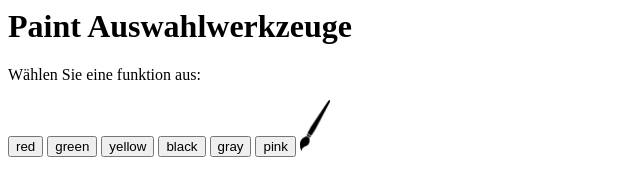
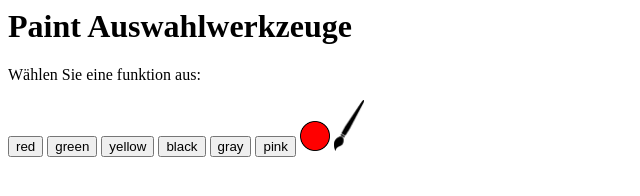
Before and after one commit to DarioSC04/PaintApp, a plain HTML site: page index.html in a window 1280 px wide. Shown: the whole page, without its empty margins (0-640 px from the left). Drawn offline with Linux system fonts and the light colour scheme.

Commit message:
red button

```diff
--- a/index.html
+++ b/index.html
@@ -1,4 +1,4 @@
-<div class="header">
+<div class="header" style>
   <h1>Paint Auswahlwerkzeuge</h1>
   <p>Wählen Sie eine funktion aus:</p>
 
@@ -8,7 +8,7 @@
   <input type="button" id="button-black"  value="black">
   <input type="button" id="button-gray"  value="gray">
   <input type="button" id="button-pink"  value="pink">
-
-  <input type="image" src="pinsel.png" name="pinselbutton" id="pinselbutton" style="width:30px;"/>
+  <input type="image" src="Red Button.png" name="redbutton" id="redbutton" alt="red color" style="width:30px;"/>
+  <input type="image" src="pinsel.png" name="pinselbutton" id="pinselbutton" alt="Pinsel Werkzeug" style="width:30px;"/>
 
 </div>
```
Also changed, not shown: Red Button.png (added).
